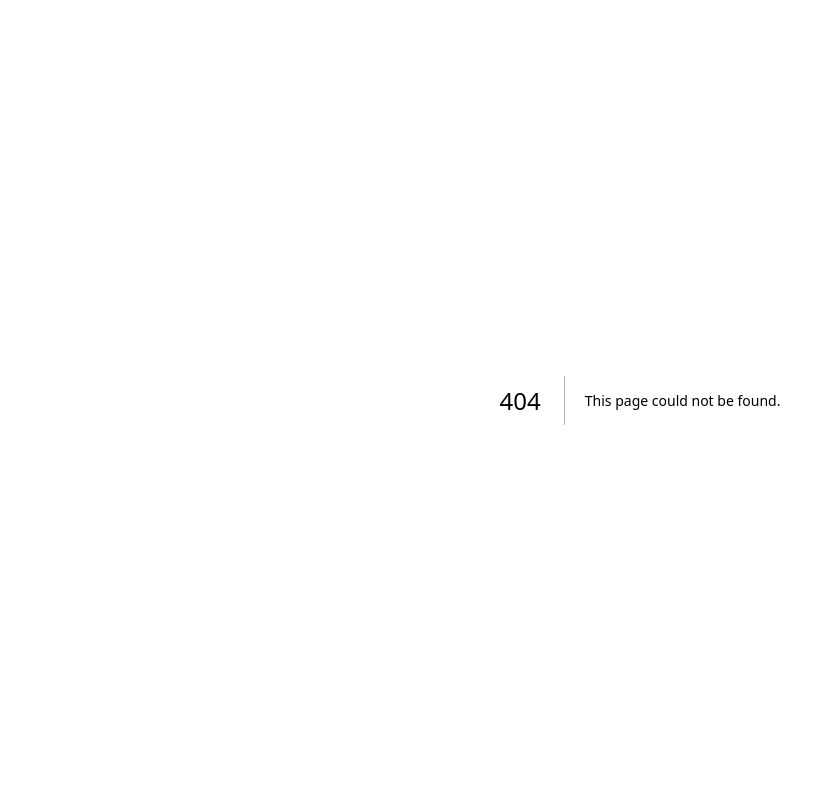
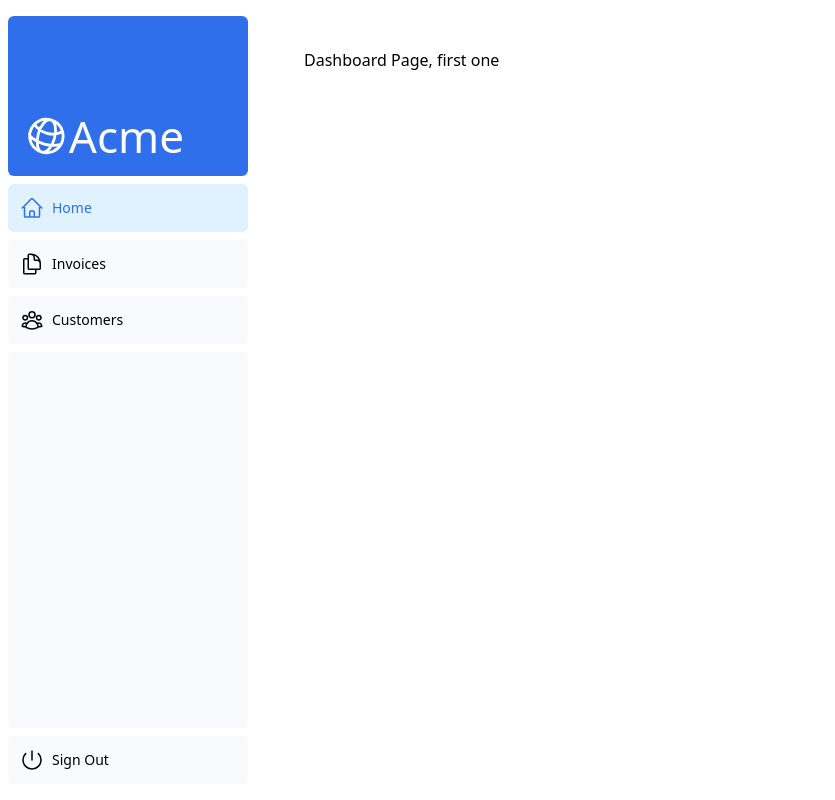
Before and after one commit to AlanCruz16/nextjs-dashboard, a Next.js app: page /dashboard in a window 1280 px wide. Before the commit this address had no page. Shown: the whole page, without its empty margins (0-835 px from the left). Built offline with nearby package versions, Linux system fonts and the light colour scheme.

Commit message:
first commit

```diff
--- /dev/null
+++ b/app/dashboard/customers/page.tsx
@@ -0,0 +1,3 @@
+export default function Page() {
+    return <p>Customers Page</p>;
+  }
--- /dev/null
+++ b/app/dashboard/invoices/page.tsx
@@ -0,0 +1,3 @@
+export default function Page() {
+    return <p>Invoices Page</p>;
+  }
--- /dev/null
+++ b/app/dashboard/layout.tsx
@@ -0,0 +1,12 @@
+import SideNav from '@/app/ui/dashboard/sidenav';
+
+export default function Layout({ children }: { children: React.ReactNode }) {
+  return (
+    <div className="flex h-screen flex-col md:flex-row md:overflow-hidden">
+      <div className="w-full flex-none md:w-64">
+        <SideNav />
+      </div>
+      <div className="flex-grow p-6 md:overflow-y-auto md:p-12">{children}</div>
+    </div>
+  );
+}
--- /dev/null
+++ b/app/dashboard/page.tsx
@@ -0,0 +1,3 @@
+export default function Page() {
+    return <p>Dashboard Page, first one</p>;
+  }
--- /dev/null
+++ b/app/fonts.ts
@@ -0,0 +1,8 @@
+import { Inter, Lusitana } from 'next/font/google';
+
+export const inter = Inter({ subsets: ['latin'] });
+
+export const lusitana = Lusitana({
+  weight: ['400', '700'],
+  subsets: ['latin'],
+});
--- a/app/layout.tsx
+++ b/app/layout.tsx
@@ -1,3 +1,6 @@
+import '@/app/ui/global.css';
+import { Inter } from 'next/font/google';
+
 export default function RootLayout({
   children,
 }: {
@@ -5,7 +8,7 @@
 }) {
   return (
     <html lang="en">
-      <body>{children}</body>
+      <body className={'${inter.className} antiliased'}>{children}</body>
     </html>
   );
 }
--- a/app/page.tsx
+++ b/app/page.tsx
@@ -1,16 +1,19 @@
 import AcmeLogo from '@/app/ui/acme-logo';
 import { ArrowRightIcon } from '@heroicons/react/24/outline';
 import Link from 'next/link';
+import { lusitana } from './fonts';
+import Image from 'next/image';
 
 export default function Page() {
   return (
     <main className="flex min-h-screen flex-col p-6">
       <div className="flex h-20 shrink-0 items-end rounded-lg bg-blue-500 p-4 md:h-52">
-        {/* <AcmeLogo /> */}
+         <AcmeLogo />
       </div>
       <div className="mt-4 flex grow flex-col gap-4 md:flex-row">
         <div className="flex flex-col justify-center gap-6 rounded-lg bg-gray-50 px-6 py-10 md:w-2/5 md:px-20">
-          <p className={`text-xl text-gray-800 md:text-3xl md:leading-normal`}>
+        <div className="relative w-0 h-0 border-l-[15px] border-r-[15px] border-b-[26px] border-l-transparent border-r-transparent border-b-black"/>
+          <p className={`${lusitana.className} text-xl text-gray-800 md:text-3xl md:leading-normal`}>
             <strong>Welcome to Acme.</strong> This is the example for the{' '}
             <a href="https://nextjs.org/learn/" className="text-blue-500">
               Next.js Learn Course
@@ -26,6 +29,20 @@
         </div>
         <div className="flex items-center justify-center p-6 md:w-3/5 md:px-28 md:py-12">
           {/* Add Hero Images Here */}
+          <Image
+        src="/hero-desktop.png"
+        width={1000}
+        height={760}
+        className="hidden md:block"
+        alt="Screenshots of the dashboard project showing desktop version"
+      />
+      <Image
+      src="/hero-mobile.png"
+      width={560}
+      height={620}
+      className="block md:hidden"
+      alt="Screenshots of the dashboard project showing mobile version"
+      />
         </div>
       </div>
     </main>
--- a/app/ui/acme-logo.tsx
+++ b/app/ui/acme-logo.tsx
@@ -1,10 +1,9 @@
 import { GlobeAltIcon } from '@heroicons/react/24/outline';
-import { lusitana } from '@/app/ui/fonts';
 
 export default function AcmeLogo() {
   return (
     <div
-      className={`${lusitana.className} flex flex-row items-center leading-none text-white`}
+      className={`flex flex-row items-center leading-none text-white`}
     >
       <GlobeAltIcon className="h-12 w-12 rotate-[15deg]" />
       <p className="text-[44px]">Acme</p>
--- a/app/ui/dashboard/nav-links.tsx
+++ b/app/ui/dashboard/nav-links.tsx
@@ -1,8 +1,13 @@
+'use client';
+
 import {
   UserGroupIcon,
   HomeIcon,
   DocumentDuplicateIcon,
 } from '@heroicons/react/24/outline';
+import Link from 'next/link';
+import { usePathname } from 'next/navigation';
+import clsx from 'clsx';
 
 // Map of links to display in the side navigation.
 // Depending on the size of the application, this would be stored in a database.
@@ -17,19 +22,25 @@
 ];
 
 export default function NavLinks() {
+  const pathname = usePathname();
   return (
     <>
       {links.map((link) => {
         const LinkIcon = link.icon;
         return (
-          <a
+          <Link
             key={link.name}
             href={link.href}
-            className="flex h-[48px] grow items-center justify-center gap-2 rounded-md bg-gray-50 p-3 text-sm font-medium hover:bg-sky-100 hover:text-blue-600 md:flex-none md:justify-start md:p-2 md:px-3"
+            className={clsx(
+              'flex h-[48px] grow items-center justify-center gap-2 rounded-md bg-gray-50 p-3 text-sm font-medium hover:bg-sky-100 hover:text-blue-600 md:flex-none md:justify-start md:p-2 md:px-3',
+              {
+                'bg-sky-100 text-blue-600': pathname === link.href,
+              },
+            )}
           >
             <LinkIcon className="w-6" />
             <p className="hidden md:block">{link.name}</p>
-          </a>
+          </Link>
         );
       })}
     </>
--- a/app/ui/login-form.tsx
+++ b/app/ui/login-form.tsx
@@ -1,4 +1,4 @@
-import { lusitana } from '@/app/ui/fonts';
+
 import {
   AtSymbolIcon,
   KeyIcon,
@@ -11,7 +11,7 @@
   return (
     <form className="space-y-3">
       <div className="flex-1 rounded-lg bg-gray-50 px-6 pb-4 pt-8">
-        <h1 className={`${lusitana.className} mb-3 text-2xl`}>
+        <h1 className={`mb-3 text-2xl`}>
           Please log in to continue.
         </h1>
         <div className="w-full">
--- a/package.json
+++ b/package.json
@@ -12,7 +12,7 @@
     "autoprefixer": "10.4.19",
     "bcrypt": "^5.1.1",
     "clsx": "^2.1.1",
-    "next": "15.0.0-canary.56",
+    "next": "15.0.0-canary.66",
     "next-auth": "5.0.0-beta.19",
     "postcss": "8.4.38",
     "react": "19.0.0-rc-f38c22b244-20240704",
```
Also changed, not shown: 1 other file (tests, documents, lock files or other folders).
